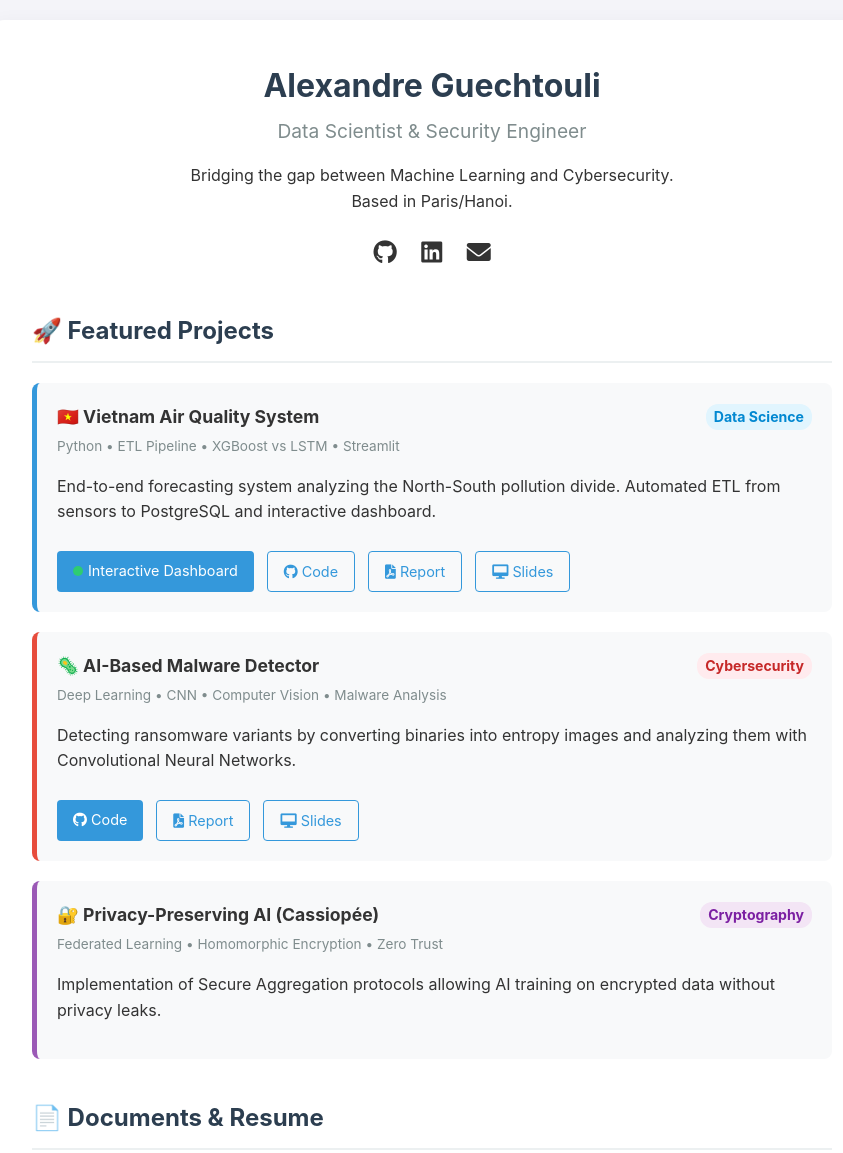
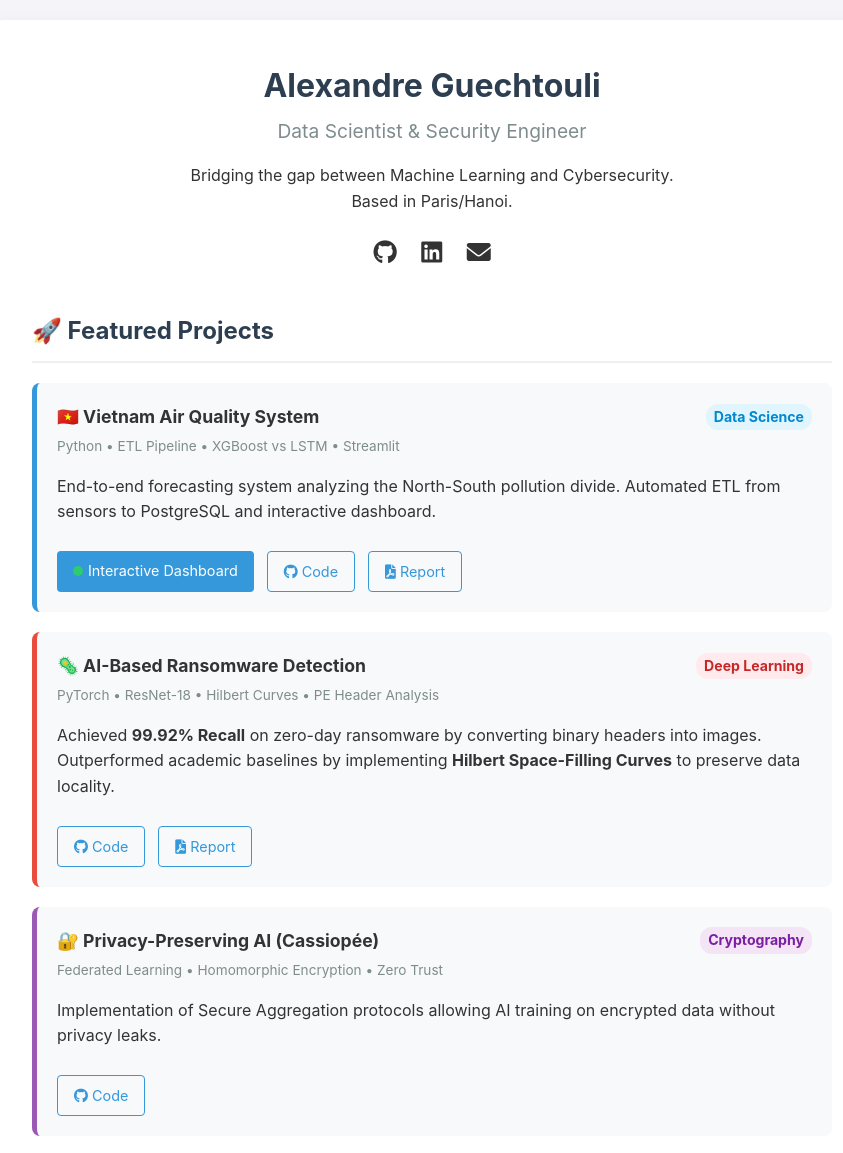
Before and after one commit to Miythra/Miythra.github.io, a plain HTML site: page index.html in a window 1280 px wide. Shown: the top 1153 px of the page, without its empty margins (208-1051 px from the left). Drawn offline with Linux system fonts and the light colour scheme.

Commit message:
Update project details and links in index.html

```diff
--- a/index.html
+++ b/index.html
@@ -61,22 +61,20 @@
                 <a href="https://vietnam-air-quality-forecasting-dashboard.streamlit.app/" class="btn" target="_blank"><span class="status-dot"></span>Interactive Dashboard</a>
                 <a href="https://github.com/Miythra/vietnam-air-quality-forecasting" class="btn btn-outline" target="_blank"><i class="fab fa-github"></i> Code</a>
                 <a href="assets/documents/Air_Quality_Report.pdf" class="btn btn-outline" target="_blank"><i class="fas fa-file-pdf"></i> Report</a>
-                <a href="assets/documents/Air_Quality_Slides.pdf" class="btn btn-outline" target="_blank"><i class="fas fa-desktop"></i> Slides</a>
             </div>
         </div>
 
         <div class="project-card" style="border-left-color: #e74c3c;">
             <div class="project-title">
-                🦠 AI-Based Malware Detector
-                <span style="font-size:0.8em; background:#ffebee; color:#c62828; padding:2px 8px; border-radius:12px;">Cybersecurity</span>
+                🦠 AI-Based Ransomware Detection
+                <span style="font-size:0.8em; background:#ffebee; color:#c62828; padding:2px 8px; border-radius:12px;">Deep Learning</span>
             </div>
-            <div class="project-tech">Deep Learning • CNN • Computer Vision • Malware Analysis</div>
-            <p>Detecting ransomware variants by converting binaries into entropy images and analyzing them with Convolutional Neural Networks.</p>
+            <div class="project-tech">PyTorch • ResNet-18 • Hilbert Curves • PE Header Analysis</div>
+            <p>Achieved <b>99.92% Recall</b> on zero-day ransomware by converting binary headers into images. Outperformed academic baselines by implementing <b>Hilbert Space-Filling Curves</b> to preserve data locality.</p>
 
             <div class="button-group">
-                <a href="https://github.com/Miythra" class="btn" target="_blank"><i class="fab fa-github"></i> Code</a>
+                <a href="https://github.com/Miythra" class="btn btn-outline" target="_blank"><i class="fab fa-github"></i> Code</a>
                 <a href="assets/documents/Static_Ransomware_Detection_Report.pdf" class="btn btn-outline" target="_blank"><i class="fas fa-file-pdf"></i> Report</a>
-                <a href="assets/documents/Static_Ransomware_Detection_Slides.pdf" class="btn btn-outline" target="_blank"><i class="fas fa-desktop"></i> Slides</a>
             </div>
         </div>
 
@@ -87,12 +85,16 @@
             </div>
             <div class="project-tech">Federated Learning • Homomorphic Encryption • Zero Trust</div>
             <p>Implementation of Secure Aggregation protocols allowing AI training on encrypted data without privacy leaks.</p>
+
+            <div class="button-group">
+                <a href="https://github.com/Miythra/Selective-FHE-FL" class="btn btn-outline" target="_blank"><i class="fab fa-github"></i> Code</a>
+            </div>
         </div>
 
         <h2>📄 Documents & Resume</h2>
         <div class="download-section">
             <p>Interested in my profile? Download my detailed resume.</p>
-            <a href="assets/documents/CV_CERN.pdf" class="btn"><i class="fas fa-download"></i> Download CV</a>
+            <a href="assets/documents/CV_Alexandre_Guechtouli_FR.pdf" class="btn"><i class="fas fa-download"></i> Download CV</a>
         </div>
 
     </div>
```
